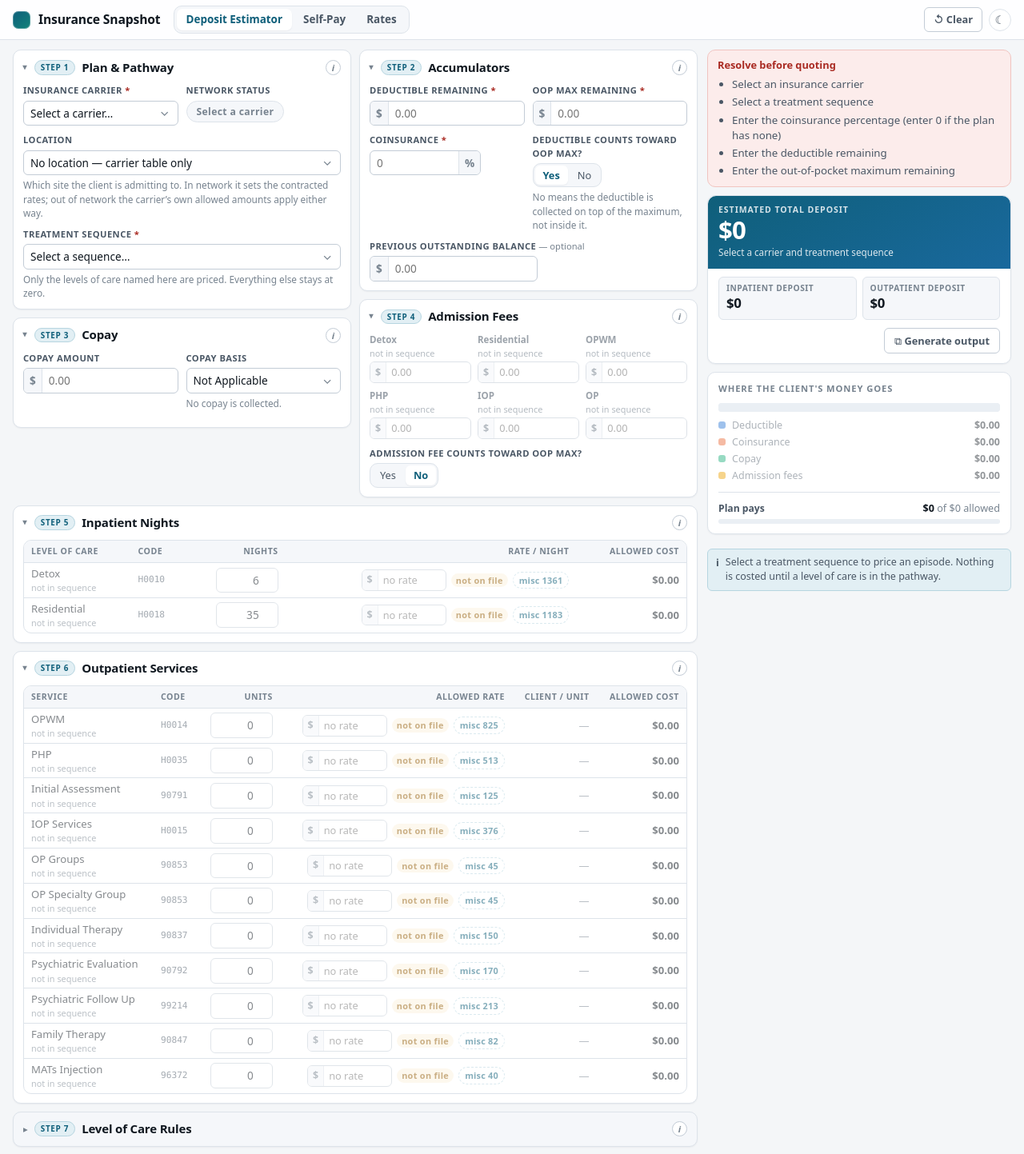
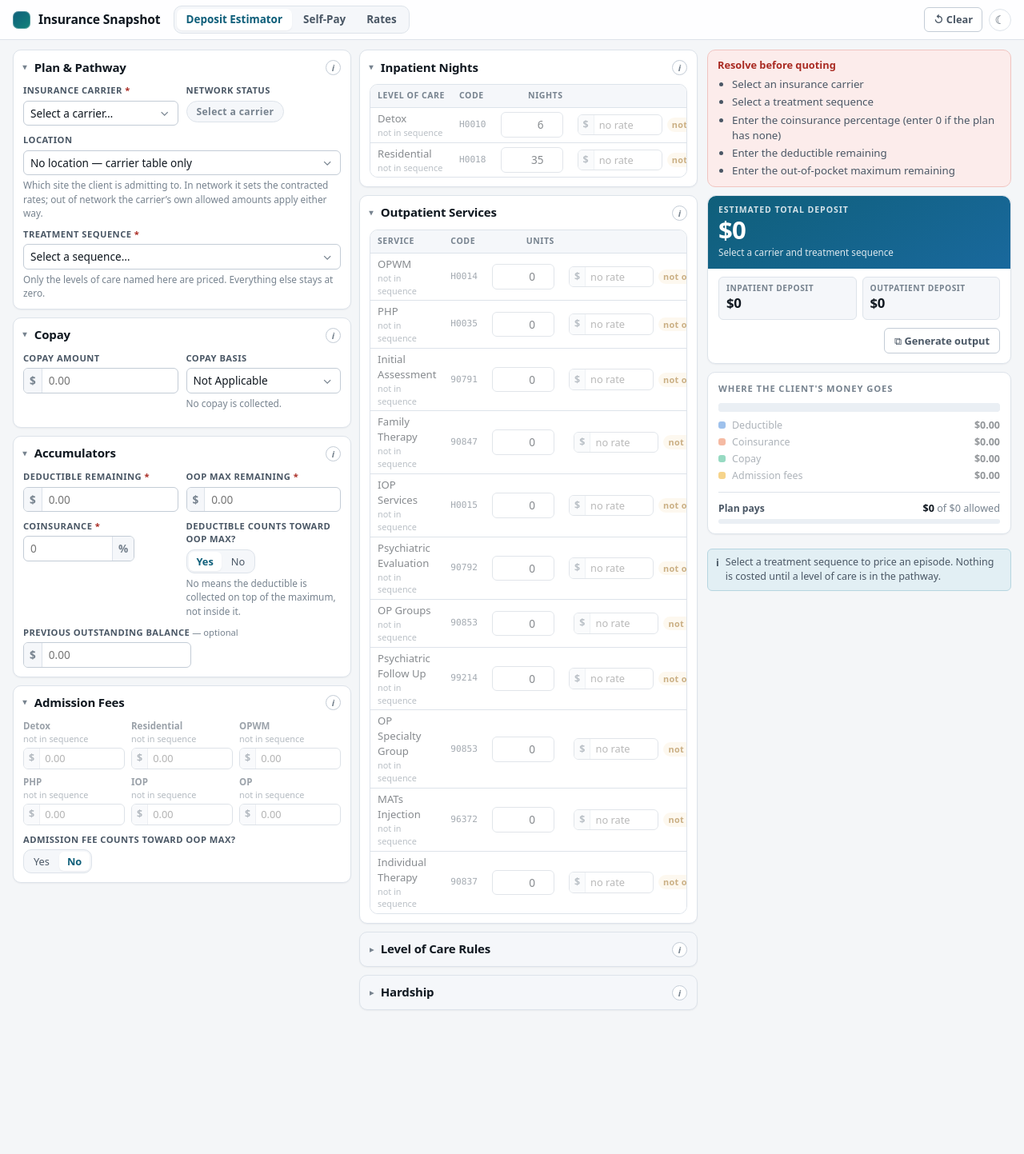
Before and after one commit to phoenixglass/Insurance-Snapshot, a React (Vite) app: page / in a window 1280 px wide. Shown: the top 1443 px of the page at 80% size. After the commit the page ends 1299 px from the top, so only its background shows below. Built offline with nearby package versions, Linux system fonts and the light colour scheme.

Commit message:
Align estimator service display with Salesforce and arrange worksheet columns

```diff
--- a/src/EstimatorTool.jsx
+++ b/src/EstimatorTool.jsx
@@ -117,6 +117,12 @@ function RateCell({ form, code, onOverride }) {
 // cell moved another row's number.
 const LINE_NOTES = {
   opSpecialtyGroup: 'same rate as OP Groups',
+}
+
+const SF_SERVICE_ORDER = ['opwm', 'php', 'assessment', 'family', 'iop', 'psychEval', 'opGroups', 'psychFollowUp', 'opSpecialtyGroup', 'mats', 'individual']
+const displayRank = (line) => {
+  const index = SF_SERVICE_ORDER.indexOf(line.lineKey ?? line.key)
+  return index === -1 ? SF_SERVICE_ORDER.length : index
 }
 
 function LineTable({ columns, children }) {
@@ -388,17 +394,17 @@ export default function EstimatorTool() {
   )
 
   return (
-    <div className="tool-layout">
+    <div className="tool-layout estimator-compact">
       {/* Steps 1–4 are short answer sets and pair two to a row — one column each,
           so a step sits under the step above it rather than under the taller of
           the pair beside it. The line tables and the per-level rules take the
           full width of the form column. */}
       <div className="tool-form">
-        <div className="form-grid">
+        <div className="form-grid estimator-worksheet">
         <div className="form-col">
           <Section
             title="Plan & Pathway"
-            eyebrow="Step 1"
+
             description="The carrier sets every contracted rate below. The treatment sequence decides which levels of care are in the estimate at all."
           >
             <div className="field-row">
@@ -577,7 +583,7 @@ export default function EstimatorTool() {
 
           <Section
             title="Copay"
-            eyebrow="Step 3"
+
             description="Four separate questions, each of which moves money on its own: how the copay is counted, where it stops, whether it displaces coinsurance, and which accumulators it feeds. These are the plan's answers; a level of care can give its own in Step 7."
           >
             <div className="field-row">
@@ -671,12 +677,9 @@ export default function EstimatorTool() {
               </>
             )}
           </Section>
-        </div>
-
-        <div className="form-col">
           <Section
             title="Accumulators"
-            eyebrow="Step 2"
+
             description="What is left of the plan year, as of today. The inpatient stay consumes these first; the outpatient estimate works against what remains."
           >
             <div className="field-row">
@@ -720,7 +723,7 @@ export default function EstimatorTool() {
 
           <Section
             title="Admission Fees"
-            eyebrow="Step 4"
+
             description="Charged once on entry to a level of care, and only for the levels the sequence names."
           >
             <div className="fee-grid">
@@ -752,11 +755,11 @@ export default function EstimatorTool() {
             </Field>
           </Section>
         </div>
-
+        <div className="form-col estimator-services">
         <Section
           wide
           title="Inpatient Nights"
-          eyebrow="Step 5"
+
           description="Detox and residential are billed per night at the carrier's contracted rate."
         >
           <LineTable
@@ -793,7 +796,7 @@ export default function EstimatorTool() {
         <Section
           wide
           title="Outpatient Services"
-          eyebrow="Step 6"
+
           description="Counts start from the typical episode for the levels of care in this sequence, and every one of them is editable. The rate is the plan’s allowed amount — what the plan is billed, not what the client pays. A copay is not a rate: enter it in Level of Care Rules below, and the client-per-unit column will show it."
           actions={
             unitsEdited && (
@@ -813,7 +816,7 @@ export default function EstimatorTool() {
               { key: 'cost', label: 'Allowed cost', align: 'right' },
             ]}
           >
-            {outpatient.lines.map((line) => (
+            {[...outpatient.lines].sort((a, b) => displayRank(a) - displayRank(b)).map((line) => (
               <tr key={line.key} className={line.active ? '' : 'row-inactive'}>
                 <td>
                   {line.label}
@@ -875,7 +878,7 @@ export default function EstimatorTool() {
         <Section
           wide
           title="Level of Care Rules"
-          eyebrow="Step 7"
+
           defaultOpen={false}
           badge={levelsDiffer ? { label: 'mixed rules', tone: 'warn' } : undefined}
           description="Where a plan does not treat every level of care the same way. Leave a field on the plan default and that level uses the plan terms above — this is only for what the verification call actually established."
@@ -1045,7 +1048,7 @@ export default function EstimatorTool() {
         <Section
           wide
           title="Hardship"
-          eyebrow="Step 8"
+
           defaultOpen={false}
           badge={
             hardship.active
@@ -1089,6 +1092,7 @@ export default function EstimatorTool() {
             </>
           )}
         </Section>
+        </div>
         </div>
       </div>
 
```
